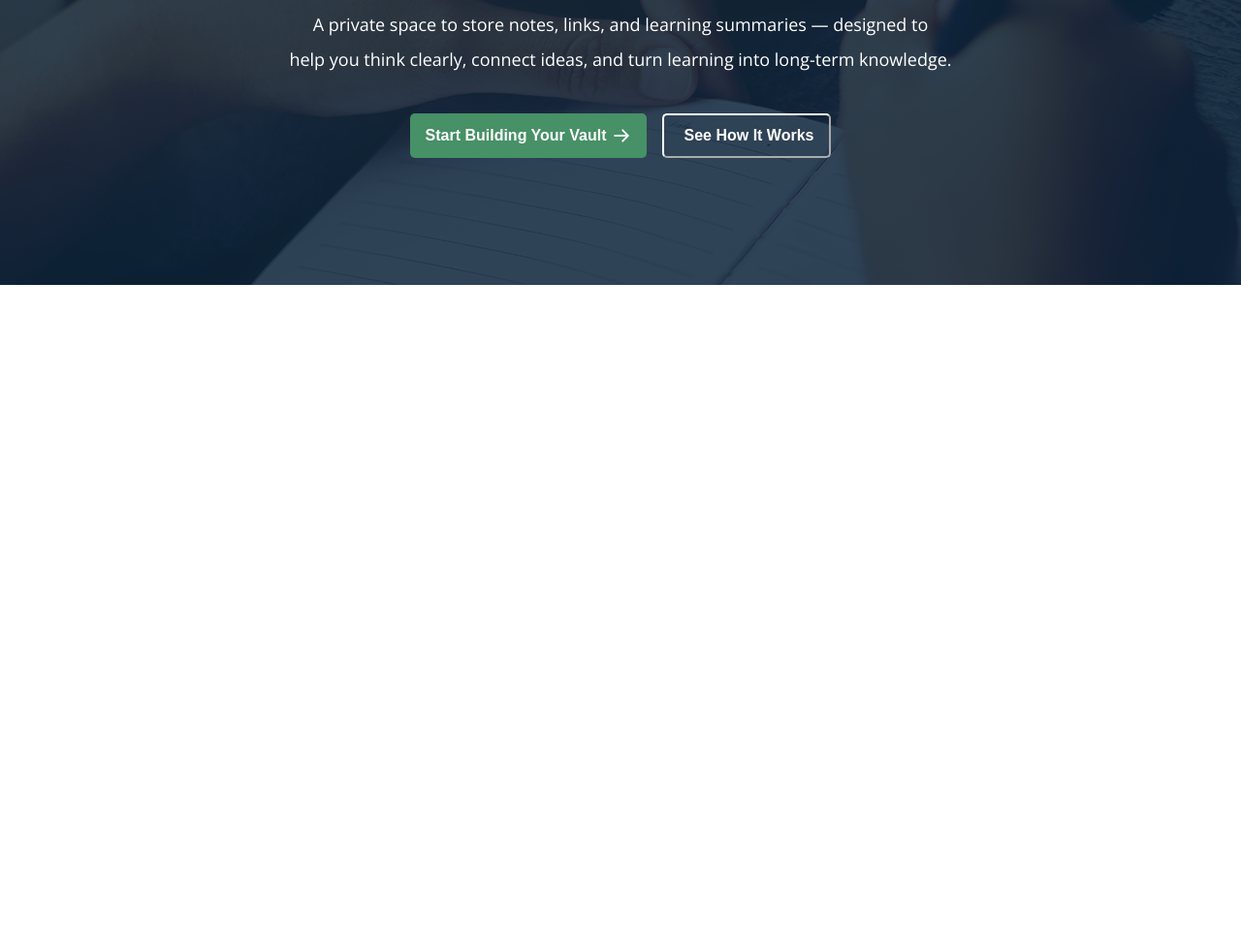
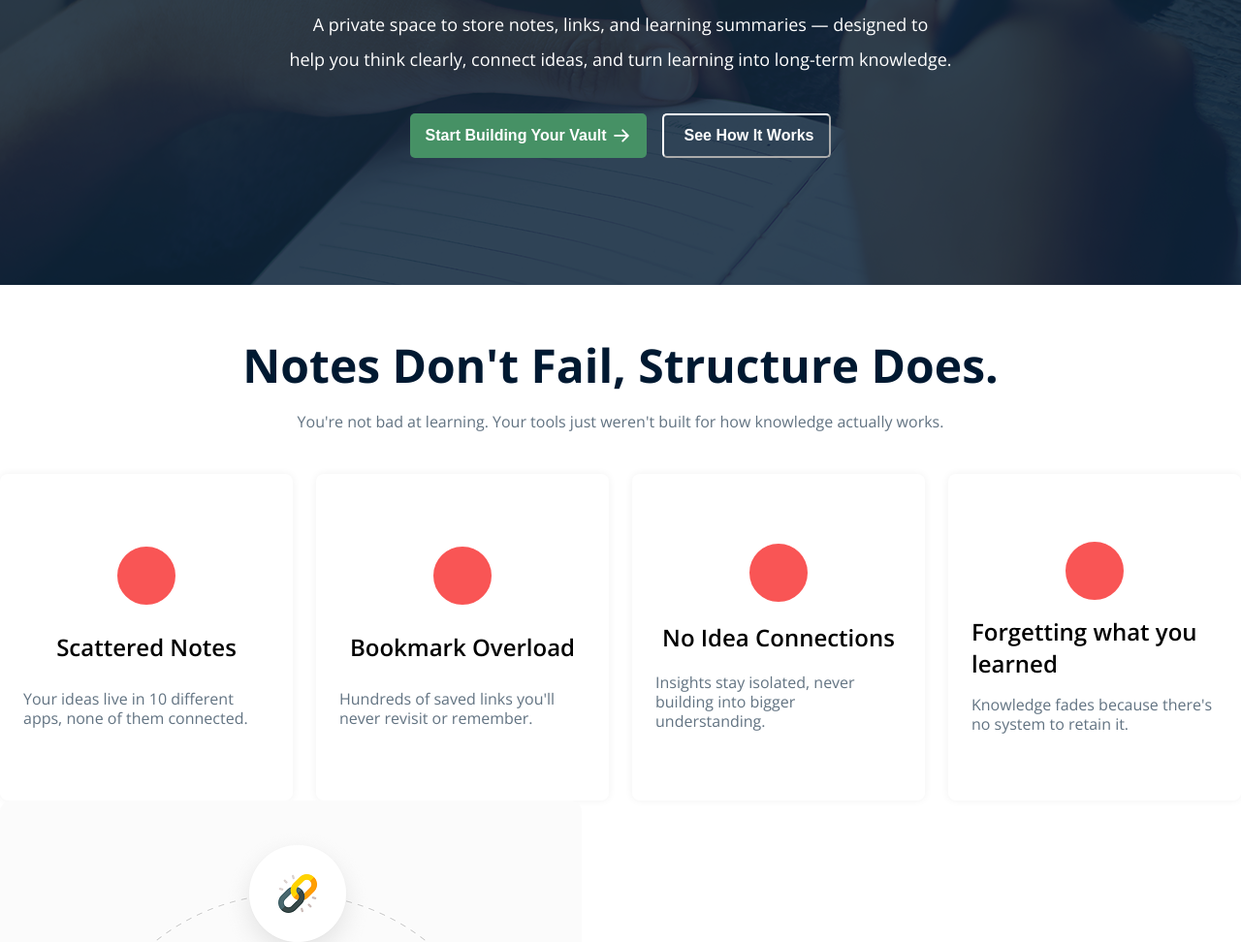
Before and after one commit to FahimIstiaq17/Assignment-01, a plain HTML site: page index.html in a window 1280 px wide. Shown: the part 477-1449 px from the top of the page at 97% size. Before the commit the page ends 800 px from the top, so only its background shows below. Drawn offline with nearby package versions, Linux system fonts and the light colour scheme.

Commit message:
add card section

```diff
--- a/index.html
+++ b/index.html
@@ -55,14 +55,87 @@
             <button class="btn-secondary">
               <span class="btn-secondary-content"
                 ><img src="./assets/btn-icon.png" alt="" />See How It
-                Works</span>
-
+                Works</span
+              >
             </button>
           </div>
         </div>
+      </section>
+
+      <section id="notes">
+        <div class="notes-container">
+          <div class="section-heading">
+            <h2>Notes Don't Fail, Structure Does.</h2>
+            <p>
+              You're not bad at learning. Your tools just weren't built for how
+              knowledge actually works.
+            </p>
+          </div>
+
+          <div class="items">
+            <div class="card">
+              <img src="./assets/Vector.png" alt="" />
+              <h4>Scattered Notes</h4>
+              <p>
+                Your ideas live in 10 different apps, none of them connected.
+              </p>
+            </div>
+            <div class="card">
+              <img src="./assets/Bookmarks.png" alt="" />
+              <h4>Bookmark Overload</h4>
+              <p>Hundreds of saved links you'll never revisit or remember.</p>
+            </div>
+            <div class="card">
+              <img src="./assets/Brain.png" alt="" />
+              <h4>No Idea Connections</h4>
+              <p>
+                Insights stay isolated, never building into bigger
+                understanding.
+              </p>
+            </div>
+            <div class="card">
+              <img src="./assets/Info.png" alt="" />
+              <h4>Forgetting what you learned</h4>
+              <p>Knowledge fades because there's no system to retain it.</p>
+            </div>
+          </div>
+        </div>
+      </section>
+
+      <section id="solution">
+        <div class="sol-con">
+          <div class="knowledge-png">
+            <img src="./assets/knowledge.png" alt="" />
+          </div>
+          <div class="sol-head">
+            <h5>The Solution</h5>
+            <h2>Your second brain, structured by design.</h2>
+            <p>Personal Knowledge Vault isn't another note-taking app.It's a thinking environment where every note, link, and summary becomes part of an interconnected web of understanding.</p>
+          </div>
+          <div class="list">
+            <div class="list1">
+              <img src="./assets/CheckCircle.png" alt="">
+              <p>Capture ideas with structure built-in from day one</p>
+            </div>
+            <div class="list2">
+              <img src="./assets/CheckCircle.png" alt="">
+              <p>Connect related concepts automatically as you write</p>
+            </div>
+            <div class="list3">
+              <img src="./assets/CheckCircle.png" alt="">
+              <p>Build lasting knowledge through reflection prompts</p>
+            </div>
+            <div class="list4">
+              <img src="./assets/CheckCircle.png" alt="">
+              <p>Find anything instantly with semantic search</p>
+            </div>
 
 
+          </div>
+
+        </div>
       </section>
+
     </header>
   </body>
 </html>
--- a/style.css
+++ b/style.css
@@ -83,10 +83,10 @@ nav .menu a {
   justify-content: center;
   gap: 5px;
 }
-.gap{
-    display: flex;
-    gap: 16px;
-    justify-content: center;
+.gap {
+  display: flex;
+  gap: 16px;
+  justify-content: center;
 }
 
 .hero-access {
@@ -110,3 +110,68 @@ nav .menu a {
   line-height: 2;
   font-size: 18px;
 }
+
+#notes {
+  padding-top: 50px;
+}
+
+.notes-container {
+  max-width: 1360px;
+  margin: 0 auto;
+}
+.section-heading{
+    max-width: 1360px;
+    text-align: center;
+    margin: 0 auto;
+    padding-bottom: 44px;
+}
+
+.section-heading h2 {
+  color: #001931;
+  font-size: 48px;
+  font-weight: 700;
+  padding-bottom: 16px;
+}
+.section-heading p {
+  color: #627382;
+  font-size: 16px;
+  line-height: 20px;
+}
+
+.items {
+  display: flex;
+  gap: 24px;
+}
+
+.items .card {
+  padding: 69.5px 24px;
+  /* border: 1px solid red; */
+  max-width: 322px;
+  box-shadow: 0 0 8px 0 #0000000F;
+  border-radius: 8px;
+}
+.items .card img {
+  border: 30px solid #F95555;
+  max-width: 32px;
+  border-radius: 50%;
+  margin-bottom: 16px;
+}
+.items .card h4 {
+  max-width: 274px;
+  font-weight: 600;
+  font-size: 24px;
+  margin-bottom: 16px;
+}
+.items .card p{
+  max-width: 274px;
+  font-weight: 400;
+  font-size: 16px;
+  line-height: 20px;
+  color: #627382;
+}
+
+#notes .items .card {
+  display: grid;
+  place-items: center;
+  height: auto;
+}
```
